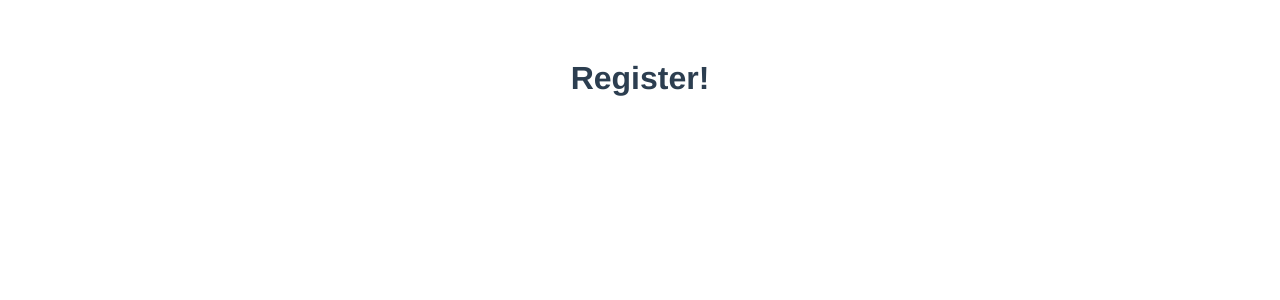
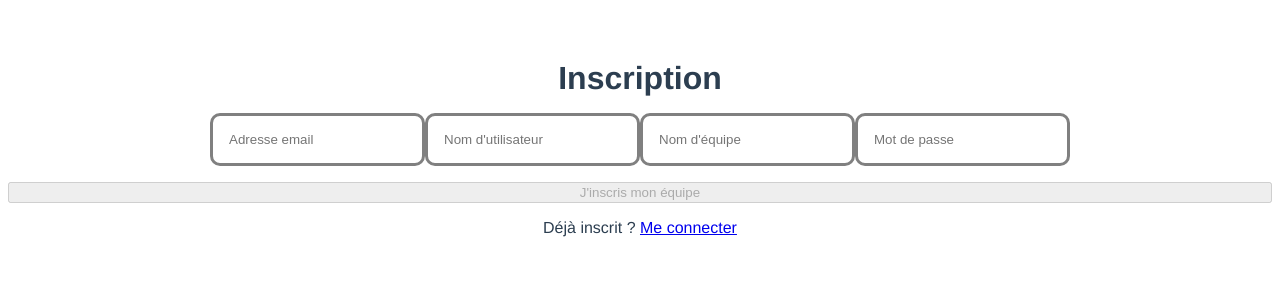
Before and after one commit to KytMj/Metrolympiades, a Vue app: page /register in a window 1280 px wide. Shown: the top 300 px of the page. Built offline with nearby package versions, Linux system fonts and the light colour scheme.

Commit message:
Forms creation of RegisterPage and LoginPage

```diff
--- a/src/pages/LoginPage.vue
+++ b/src/pages/LoginPage.vue
@@ -14,7 +14,7 @@
 
     const isLoading = ref(false);
 
-    function createAccount() {
+    function loginAccount() {
         isLoading.value = true;
         fetch("http://localhost:3000/auth/register", {
             method: "POST",
@@ -61,6 +61,7 @@
                 />
                 <button type="submit" :disabled="!boolean || isLoading">Connexion</button>
             </form>
+            <p>Pas encore de compte ? <a href="#">Je m'inscris</a></p>
         </div>
     </main>
 </template>
@@ -68,7 +69,7 @@
 <style scoped>
     input {
         background: var(--color-bg-tertiary);
-        border: none;
+        border: solid gray;
         border-radius: 10px;
         color: var(--color-text-primary);
         outline: none;
--- a/src/pages/RegisterPage.vue
+++ b/src/pages/RegisterPage.vue
@@ -1,7 +1,106 @@
+<script setup>
+    import { computed, ref } from "vue";
+    import { useRouter } from "vue-router";
+
+    const router = useRouter();
+
+    const email = ref("");
+
+    const password = ref("");
+
+    const username = ref("");
+
+    const teamName = ref("");
+
+    const boolean = computed(() => {
+    return !!email.value.trim() && !!password.value.trim() && !!username.value.trim() && !!teamName.value.trim();
+    });
+
+    const isLoading = ref(false);
+
+    function createAccount() {
+        isLoading.value = true;
+        fetch("http://localhost:3000/auth/register", {
+            method: "POST",
+            headers: {
+            "Content-Type": "application/json",
+            "Authorization":  "Bearer jwt_token",
+            },
+            body: JSON.stringify({
+                email: email.value,
+                username: username.value,
+                password: password.value,
+                teamName: teamName.value,
+            }),
+        })
+        .then((response) => response.json())
+        .then((data) => {
+            console.log(data);
+            localStorage.setItem("user", JSON.stringify(data));
+            router.push("leaderboard");
+        });
+    }
+</script>
+
 <template>
     <main>
-        <h1>
-            Register!
-        </h1>
+        <div class="container">
+            <form class="card" @submit.prevent="createAccount()">
+                <h1 style="margin-bottom: 1rem">Inscription</h1>
+                <input
+                type="email"
+                id="email"
+                name="email"
+                autocomplete="email"
+                placeholder="Adresse email"
+                required
+                v-model="email"
+                />
+                <input
+                type="text"
+                id="username"
+                name="username"
+                autocomplete="username"
+                placeholder="Nom d'utilisateur"
+                required
+                v-model="username"
+                />
+                <input
+                type="text"
+                id="teamName"
+                name="teamName"
+                autocomplete="teamName"
+                placeholder="Nom d'équipe"
+                required
+                v-model="teamName"
+                />
+                <input
+                type="password"
+                id="password"
+                name="password"
+                autocomplete="new-password"
+                placeholder="Mot de passe"
+                required
+                v-model="password"
+                />
+                <button type="submit" :disabled="!boolean || isLoading">J'inscris mon équipe</button>
+            </form>
+            <p>Déjà inscrit ? <a href="#">Me connecter</a></p>
+        </div>
     </main>
 </template>
+
+<style scoped>
+    input {
+        background: var(--color-bg-tertiary);
+        border: solid gray;
+        border-radius: 10px;
+        color: var(--color-text-primary);
+        outline: none;
+        padding: 1rem;
+        margin-bottom: 1rem;
+    }
+    button {
+        width: 100%;
+    }
+</style>
```
